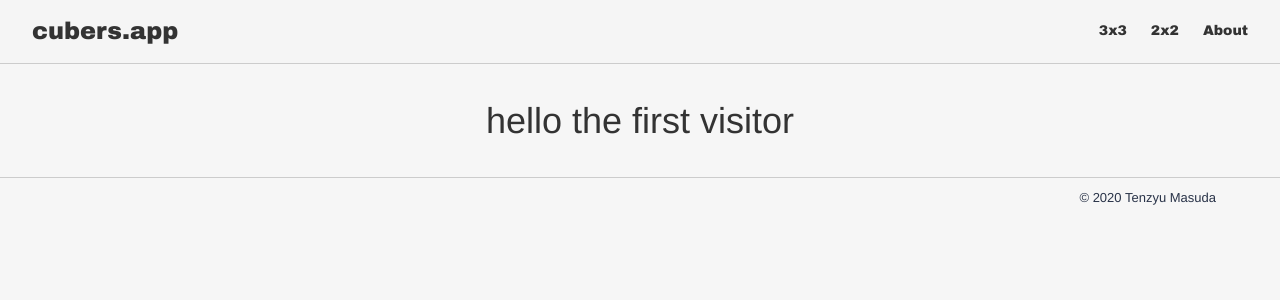
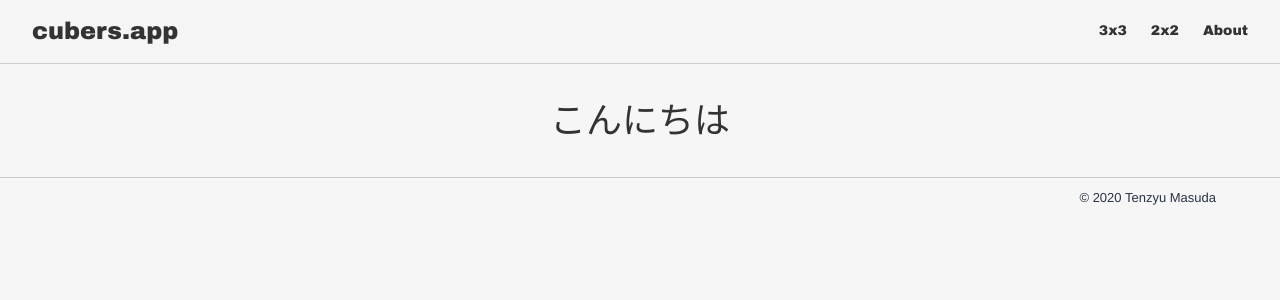
Before and after one commit to tenzyu/cubers-app, a React (Create React App) app: page /about in a window 1280 px wide. Shown: the top 300 px of the page. Built offline with nearby package versions, Linux system fonts and the light colour scheme; a web font is replaced by a local one.

Commit message:
rewrite index.tsx

```diff
--- a/src/pages/index.tsx
+++ b/src/pages/index.tsx
@@ -1,17 +1,13 @@
 import React from "react";
 import { IndexLayout } from "layouts/layout";
-import styled from "styled-components";
 
-const Title = styled.p`
-  text-align: center;
-  font-size: var(--h1-font-size);
-`;
+import styles from "styles/article.module.css";
 
 class Index extends React.Component {
   render() {
     return (
       <IndexLayout>
-        <Title>hello the first visitor</Title>
+        <p className={styles.Title}>こんにちは</p>
       </IndexLayout>
     );
   }
```
